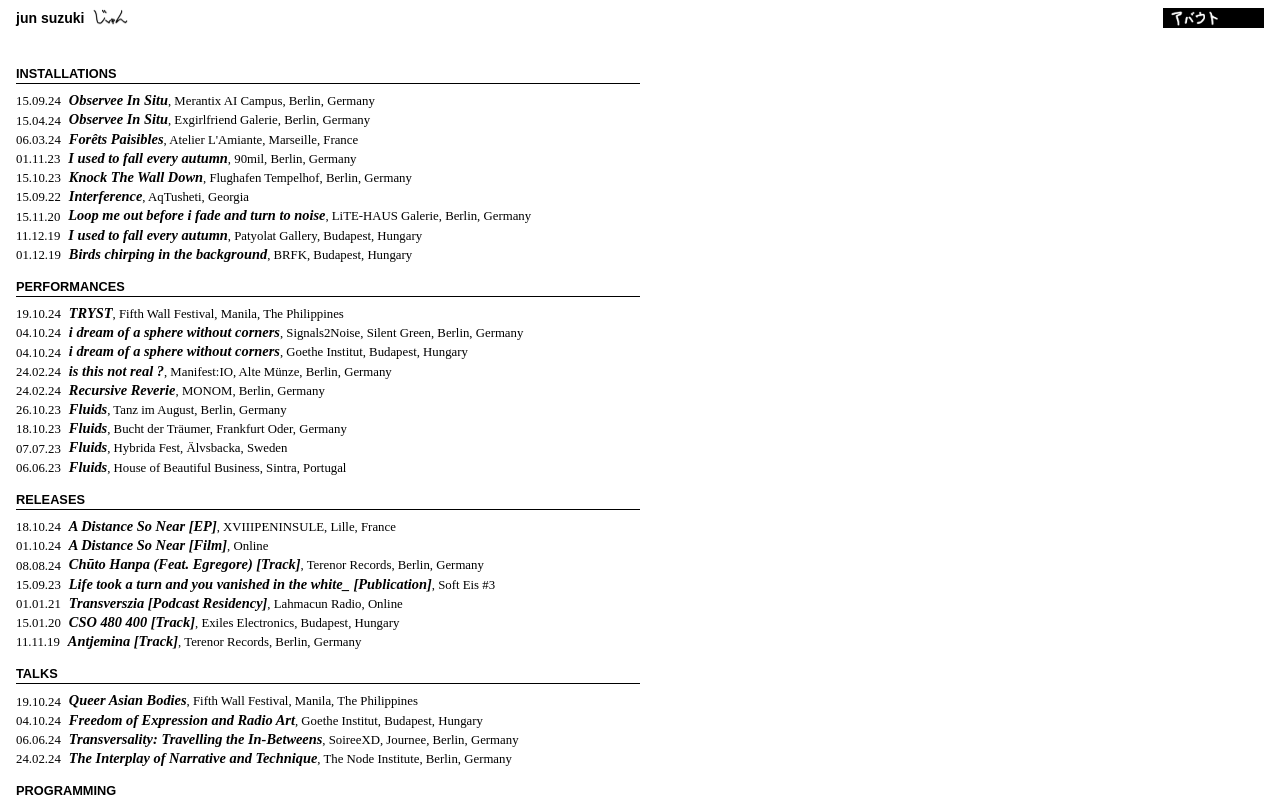
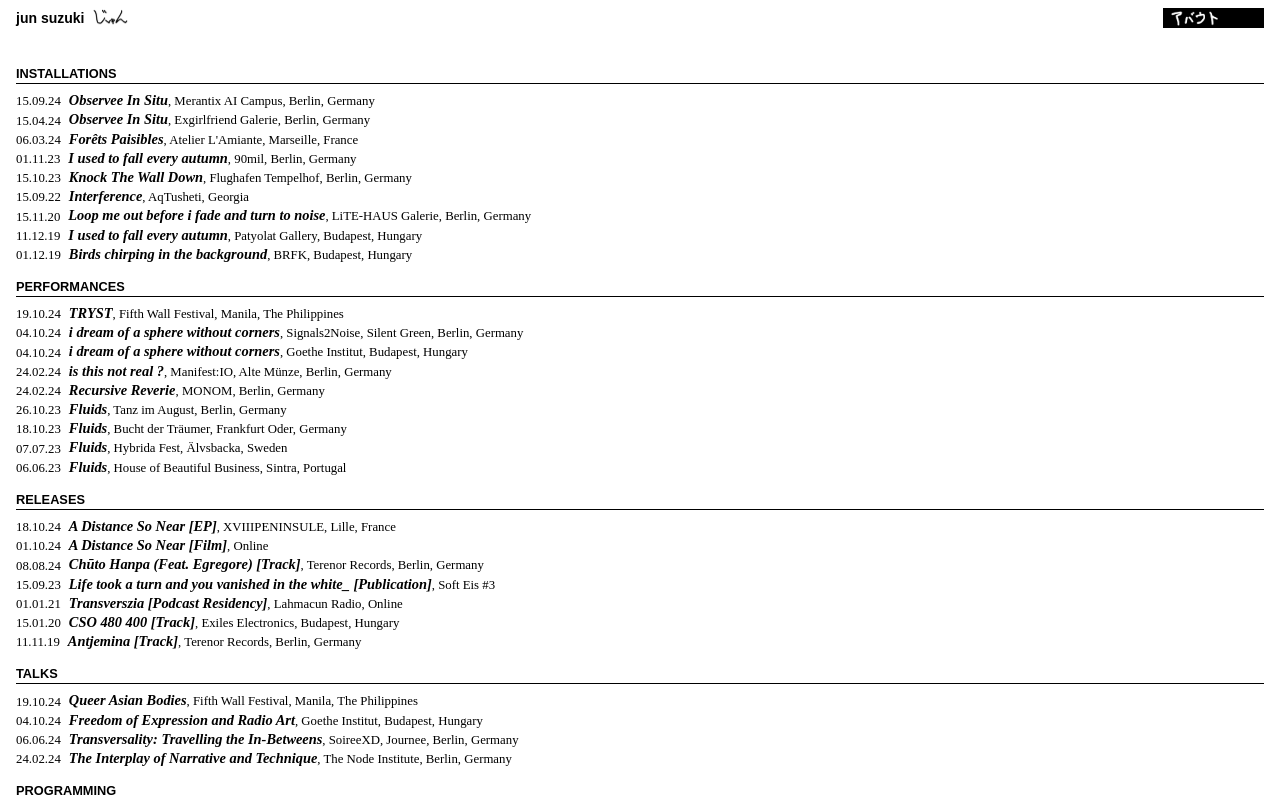
Before and after one commit to szkjn/jiko-shoukai, a SvelteKit app: page / in a window 1280 px wide. Shown: the top 800 px of the page. Built offline with nearby package versions, Linux system fonts and the light colour scheme.

Commit message:
Reduced max width

```diff
--- a/src/routes/+page.svelte
+++ b/src/routes/+page.svelte
@@ -147,7 +147,7 @@
 
   .page-container {
     padding: 0 1rem;
-    max-width: 1600px;
+    max-width: 1400px;
     margin: 0 auto;
   }
   .left-panel {
@@ -170,7 +170,7 @@
     font-family: "Libre Franklin", sans-serif;
     font-size: 0.8rem;
     user-select: none;
-    width: 50%;
+    width: 100%;
   }
   .project-list {
     width: 100%;
```
